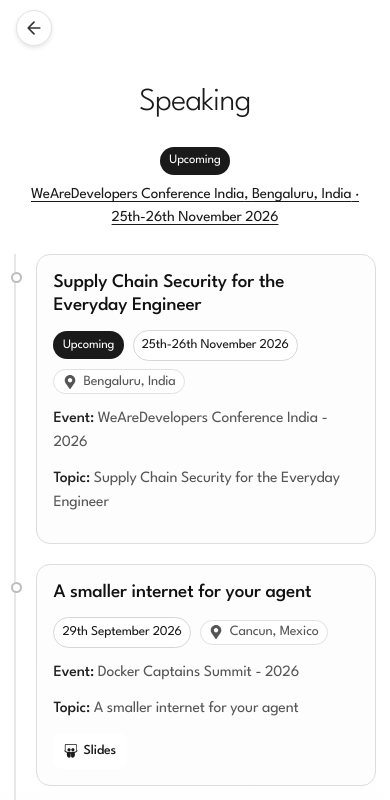
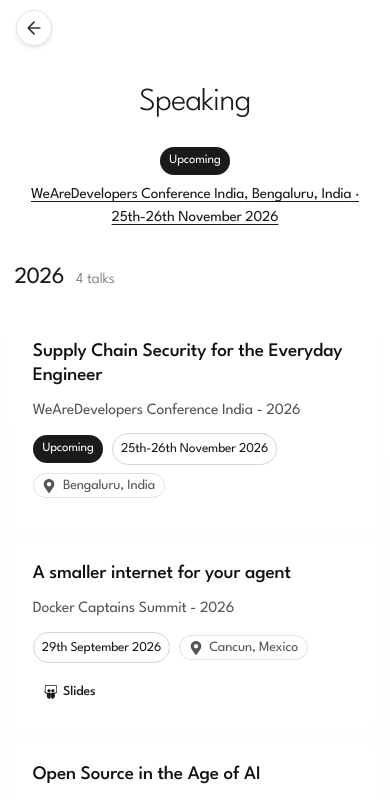
Before and after one commit to Pradumnasaraf/Pradumnasaraf.github.io, a Next.js app: page /speaking in a window 390 px wide. Shown: the top 800 px of the page. Built offline with nearby package versions, Linux system fonts and the light colour scheme.

Commit message:
feat: card grids for projects and talks grouped by year
Replace the timeline rail on Projects with a responsive card grid and a
project count. Group Speaking by year with a card grid per year, the
upcoming talk outlined, and the duplicate Topic line removed. Both drop
to one column on phones.

```diff
--- a/src/app/projects/page.js
+++ b/src/app/projects/page.js
@@ -56,16 +56,20 @@ export default function ProjectsPage() {
       <section className="projects-page">
         <div className="projects-header">
           <h1>Projects</h1>
+          <p className="projects-subtitle">
+            {projectList.length} open source projects I&apos;ve built and
+            maintain.
+          </p>
         </div>
 
-        <div className="projects-timeline">
+        <div className="projects-grid">
           {projectList.map((project) => {
             const launchUrl = project.url || project.repoUrl;
 
             return (
               <article
                 key={project.id || project.name}
-                className="project-timeline-item"
+                className="project-item"
               >
                 <div className="project-card">
                   <div className="project-card-top">
--- a/src/app/speaking/page.js
+++ b/src/app/speaking/page.js
@@ -84,6 +84,19 @@ function inferTechnologies(item) {
 
 const upcomingTalks = speakingData.filter((item) => item.upcoming);
 
+function talkYear(item) {
+  const match = String(item.date || '').match(/\b(\d{4})\b/);
+  return match ? match[1] : 'Other';
+}
+
+const talksByYear = speakingData.reduce((groups, item) => {
+  const year = talkYear(item);
+  const group = groups.find((g) => g.year === year);
+  if (group) group.talks.push(item);
+  else groups.push({ year, talks: [item] });
+  return groups;
+}, []);
+
 const SpeakingPage = () => {
   return (
     <>
@@ -102,13 +115,29 @@ const SpeakingPage = () => {
           ))}
         </div>
 
-        <div className="speaking-timeline">
-          {speakingData.map((item) => (
-            <article key={item.id} className="speaking-timeline-item">
-              <div className="speaking-card">
-                <div className="speaking-card-top">
-                  <h2>{item.topic || item.title}</h2>
-                </div>
+        <div className="speaking-years">
+          {talksByYear.map(({ year, talks }) => (
+            <section
+              key={year}
+              className="speaking-year"
+              aria-labelledby={`talks-${year}`}
+            >
+              <h2 id={`talks-${year}`} className="speaking-year-title">
+                {year}
+                <span>
+                  {talks.length} {talks.length === 1 ? 'talk' : 'talks'}
+                </span>
+              </h2>
+              <div className="speaking-year-grid">
+                {talks.map((item) => (
+                  <article
+                    key={item.id}
+                    className={`speaking-card${item.upcoming ? ' speaking-card-upcoming' : ''}`}
+                  >
+                    <h3 className="speaking-card-title">
+                      {item.topic || item.title}
+                    </h3>
+                    <p className="speaking-event-name">{item.event}</p>
 
                     <div className="speaking-meta-row">
                       {item.upcoming && (
@@ -119,13 +148,40 @@ const SpeakingPage = () => {
                         <FaMapMarkerAlt />
                         {item.location}
                       </span>
+                    </div>
+
+                    <div className="speaking-card-footer">
+                      <div className="speaking-actions">
+                        {item.slides && (
+                          <a
+                            href={item.slides}
+                            target="_blank"
+                            rel="noopener noreferrer"
+                            className="speaking-action-button"
+                          >
+                            <FaSlideshare />
+                            Slides
+                          </a>
+                        )}
+                        {item.recording && (
+                          <a
+                            href={item.recording}
+                            target="_blank"
+                            rel="noopener noreferrer"
+                            className="speaking-action-button"
+                          >
+                            <FaYoutube />
+                            Recording
+                          </a>
+                        )}
+                      </div>
                       <div
                         className="speaking-tech-list"
                         aria-label="Talk technologies"
                       >
                         {inferTechnologies(item).map((tech) => {
-                      const normalizedTech = String(tech).toLowerCase();
-                      const Icon = techIconMap[normalizedTech] || null;
+                          const Icon =
+                            techIconMap[String(tech).toLowerCase()] || null;
                           return (
                             <span
                               key={`${item.id}-${tech}`}
@@ -146,41 +202,10 @@ const SpeakingPage = () => {
                         })}
                       </div>
                     </div>
-
-                <p className="speaking-event-name">
-                  <span>Event:</span> {item.event}
-                </p>
-                <p className="speaking-topic">
-                  <span>Topic:</span> {item.topic}
-                </p>
-
-                <div className="speaking-actions">
-                  {item.slides && (
-                    <a
-                      href={item.slides}
-                      target="_blank"
-                      rel="noopener noreferrer"
-                      className="speaking-action-button"
-                    >
-                      <FaSlideshare />
-                      Slides
-                    </a>
-                  )}
-
-                  {item.recording && (
-                    <a
-                      href={item.recording}
-                      target="_blank"
-                      rel="noopener noreferrer"
-                      className="speaking-action-button"
-                    >
-                      <FaYoutube />
-                      Recording
-                    </a>
-                  )}
+                  </article>
+                ))}
               </div>
-              </div>
-            </article>
+            </section>
           ))}
         </div>
 
--- a/src/app/speaking/style.css
+++ b/src/app/speaking/style.css
@@ -6,8 +6,8 @@
 }
 
 .speaking-header {
-  max-width: 860px;
-  margin: 0 auto 25px;
+  max-width: 1080px;
+  margin: 0 auto 2rem;
   text-align: center;
 }
 
@@ -48,67 +48,73 @@
   white-space: nowrap;
 }
 
-.speaking-timeline {
-  max-width: 860px;
+.speaking-years {
+  max-width: 1080px;
   margin: 0 auto;
   display: flex;
   flex-direction: column;
-  gap: 1.25rem;
-  border-left: 2px solid #e7e7e7;
-  padding-left: 1.25rem;
+  gap: 2.75rem;
 }
 
-.speaking-timeline-item {
-  position: relative;
+.speaking-year-title {
+  display: flex;
+  align-items: baseline;
+  gap: 0.75rem;
+  margin: 0 0 1rem;
+  padding-bottom: 0.6rem;
+  border-bottom: 1px solid var(--color-border-subtle);
+  font-size: 1.75rem;
+  font-weight: 400;
+  color: var(--color-fg);
+  letter-spacing: -0.02em;
 }
 
-.speaking-timeline-item::before {
-  content: '';
-  position: absolute;
-  left: -1.75rem;
-  top: 1.15rem;
-  width: 11px;
-  height: 11px;
-  background: var(--color-surface);
-  border: 2px solid #bdbdbd;
-  border-radius: 999px;
+.speaking-year-title span {
+  font-size: 0.95rem;
+  font-weight: 300;
+  color: var(--color-fg-muted);
+  letter-spacing: 0;
+}
+
+.speaking-year-grid {
+  display: grid;
+  grid-template-columns: repeat(auto-fill, minmax(min(340px, 100%), 1fr));
+  gap: 1rem;
 }
 
 .speaking-card {
-  background: #fdfdfd;
-  border: 1px solid #dddddd;
+  background: var(--color-surface);
+  border: 1px solid var(--color-border-subtle);
   border-radius: 14px;
-  padding: 1rem;
+  padding: 1.15rem;
   display: flex;
   flex-direction: column;
-  gap: 0.8rem;
+  gap: 0.7rem;
   transition:
-    transform 0.2s ease,
     box-shadow 0.2s ease,
     border-color 0.2s ease;
 }
 
 .speaking-card:hover {
-  transform: translateY(-3px);
-  border-color: #bfbfbf;
-  box-shadow: 0 8px 18px rgba(0, 0, 0, 0.06);
+  border-color: var(--color-border);
+  box-shadow: 0 6px 16px rgba(0, 0, 0, 0.05);
 }
 
-.speaking-card-top {
-  display: flex;
-  align-items: flex-start;
-  justify-content: flex-start;
-  gap: 0;
+.speaking-card-upcoming {
+  border-color: var(--color-fg);
 }
 
-.speaking-card-top h2 {
+.speaking-card-upcoming:hover {
+  border-color: var(--color-fg);
+}
+
+.speaking-card-title {
   margin: 0;
   font-size: 1.2rem;
   color: #111111;
   font-weight: 500;
-  line-height: 1.2;
+  line-height: 1.25;
   word-break: break-word;
-  width: 100%;
 }
 
 .speaking-date-chip {
@@ -149,36 +155,27 @@
   font-size: 0.98rem;
 }
 
-.speaking-event-name span {
-  color: #222222;
-  font-weight: 500;
-}
-
-.speaking-topic {
-  margin: 0;
-  color: #565656;
-  line-height: 1.5;
-  font-size: 0.98rem;
-}
-
-.speaking-topic span {
-  color: #222222;
-  font-weight: 500;
+.speaking-card-footer {
+  margin-top: auto;
+  display: flex;
+  align-items: center;
+  justify-content: space-between;
+  flex-wrap: wrap;
+  gap: 0.6rem;
 }
 
 .speaking-tech-list {
   display: flex;
   flex-wrap: wrap;
-  gap: 0.45rem;
-  margin-left: auto;
+  gap: 0.4rem;
 }
 
 .speaking-tech-icon {
   position: relative;
   border: 1px solid #e1e1e1;
   border-radius: 999px;
-  width: 34px;
-  height: 34px;
+  width: 30px;
+  height: 30px;
   background: var(--color-surface);
   color: #444444;
   font-size: 1rem;
@@ -221,7 +218,6 @@
 }
 
 .speaking-actions {
-  margin-top: auto;
   display: flex;
   align-items: center;
   flex-wrap: wrap;
@@ -273,17 +269,15 @@
     margin-bottom: 20px;
   }
 
-  .speaking-timeline-item::before {
-    left: -1.58rem;
+  .speaking-years {
+    gap: 2rem;
   }
 
-  .speaking-card-top {
-    flex-direction: column;
-    align-items: flex-start;
+  .speaking-year-title {
+    font-size: 1.45rem;
   }
 
   .speaking-tech-list {
-    margin-left: 0;
     display: none;
   }
 }
```
Also changed, not shown: src/app/projects/style.css (+22 -32 lines). Lines whose indentation alone changed are shown as unchanged.
